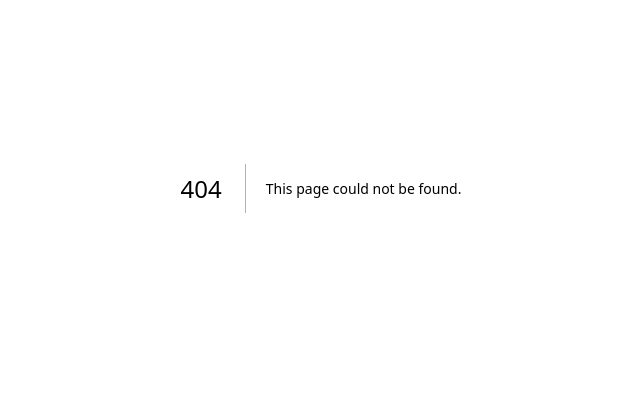
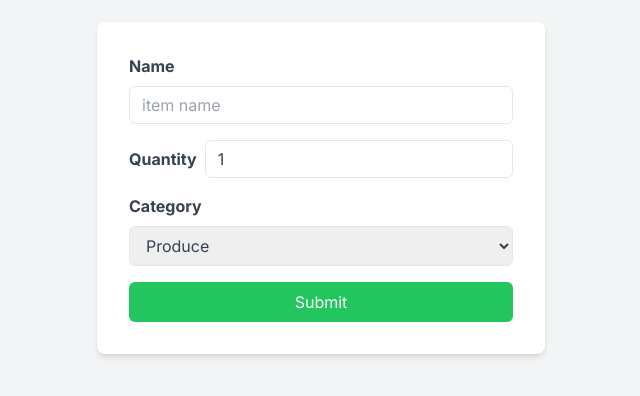
Before and after one commit to Aaron-1303/cprg306-assignments, a Next.js app in the folder cprg306-assignments/: page /week-4 in a window 1280 px wide. Before the commit this address had no page. Shown: the part 212-608 px from the top of the page, without its empty margins (319-959 px from the left). Built offline with nearby package versions, Linux system fonts and the light colour scheme.

Commit message:
assignment4

```diff
--- a/cprg306-assignments/app/page.js
+++ b/cprg306-assignments/app/page.js
@@ -1,4 +1,6 @@
 import page from "./week-2/page"
+import page1 from "./week-3/page"
+import page2 from "./week-4/page"
 import Image from "next/image";
 import Link from "next/link";
 export default function Home() {
@@ -6,7 +8,12 @@ export default function Home() {
     <main className="flex min-h-screen flex-col items-center justify-between p-24">
       <div className="">
         <h1> CPRG 306 : Web Development 2 - Assignments</h1>
-        <Link href="/week-2" >week-2</Link>
+
+        <li><Link href="/week-2">week-2</Link></li>
+        <li><Link href="/week-3">week-3</Link></li>
+        <li><Link href="/week-4">week-4</Link></li>
+
+
       </div>
     </main>
   );
--- /dev/null
+++ b/cprg306-assignments/app/week-4/new-item.js
@@ -0,0 +1,103 @@
+'use client';
+import { useState } from "react";
+
+export default function NewItem() {
+  // Initialize state variables
+  const [name, setName] = useState("");
+  const [quantity, setQuantity] = useState(1);
+  const [category, setCategory] = useState("produce");
+
+  // Handlers for input changes
+  const handleNameChange = (event) => {
+    setName(event.target.value);
+  };
+
+  const handleQuantityChange = (event) => {
+    setQuantity(Number(event.target.value));
+  };
+
+  const handleCategoryChange = (event) => {
+    setCategory(event.target.value);
+  };
+
+  // Create a form submission handler
+  const handleSubmit = (event) => {
+    event.preventDefault();
+    const item = { name, quantity, category };
+    console.log("Item created:", item);
+    alert(`Name: ${name}, Quantity: ${quantity}, Category: ${category}`);
+    // Resetting the initial value
+    setName("");
+    setQuantity(1);
+    setCategory("produce");
+  };
+
+  return (
+    <div className="flex items-center justify-center min-h-screen bg-gray-100">
+      <form onSubmit={handleSubmit} className="w-full max-w-md p-8 bg-white rounded-lg shadow-md">
+        <div className="mb-4">
+          <label htmlFor="name" className="block text-gray-700 font-bold mb-2">
+            Name
+          </label>
+          <input
+            type="text"
+            id="name"
+            value={name}
+            onChange={handleNameChange}
+            required
+            className="w-full border rounded-md py-2 px-3 text-gray-700 leading-tight focus:outline-none focus:shadow-outline"
+            placeholder="item name"
+          />
+        </div>
+
+        <div className="mb-4 flex items-center">
+          <label htmlFor="quantity" className="block text-gray-700 font-bold mr-2">
+            Quantity
+          </label>
+          <input
+            type="number"
+            id="quantity"
+            min={1}
+            max={99}
+            value={quantity}
+            onChange={handleQuantityChange}
+            required
+            className="flex-1 border rounded-md py-2 px-3 text-gray-700 leading-tight focus:outline-none focus:shadow-outline"
+            placeholder="Enter quantity"
+          />
+        </div>
+
+        <div className="mb-4">
+          <label htmlFor="category" className="block text-gray-700 font-bold mb-2">
+            Category
+          </label>
+          <select
+            id="category"
+            value={category}
+            onChange={handleCategoryChange}
+            className="w-full border rounded-md py-2 px-3 text-gray-700 leading-tight focus:outline-none focus:shadow-outline"
+          >
+            <option value="produce">Produce</option>
+            <option value="dairy">Dairy</option>
+            <option value="bakery">Bakery</option>
+            <option value="meat">Meat</option>
+            <option value="frozen-foods">Frozen Foods</option>
+            <option value="canned-goods">Canned Goods</option>
+            <option value="dry-goods">Dry Goods</option>
+            <option value="beverages">Beverages</option>
+            <option value="snacks">Snacks</option>
+            <option value="household">Household</option>
+            <option value="other">Other</option>
+          </select>
+        </div>
+
+        <button
+          type="submit"
+          className="bg-green-500 text-white py-2 px-4 rounded-md hover:bg-green-700 w-full"
+        >
+          Submit
+        </button>
+      </form>
+    </div>
+  );
+}
--- /dev/null
+++ b/cprg306-assignments/app/week-4/page.js
@@ -0,0 +1,9 @@
+import NewItem from './new-item'
+
+export default function Page() {
+  return (
+    <div>
+      <NewItem />
+    </div>
+  )
+}
```
Also changed, not shown: 1 other file (tests, documents, lock files or other folders).
